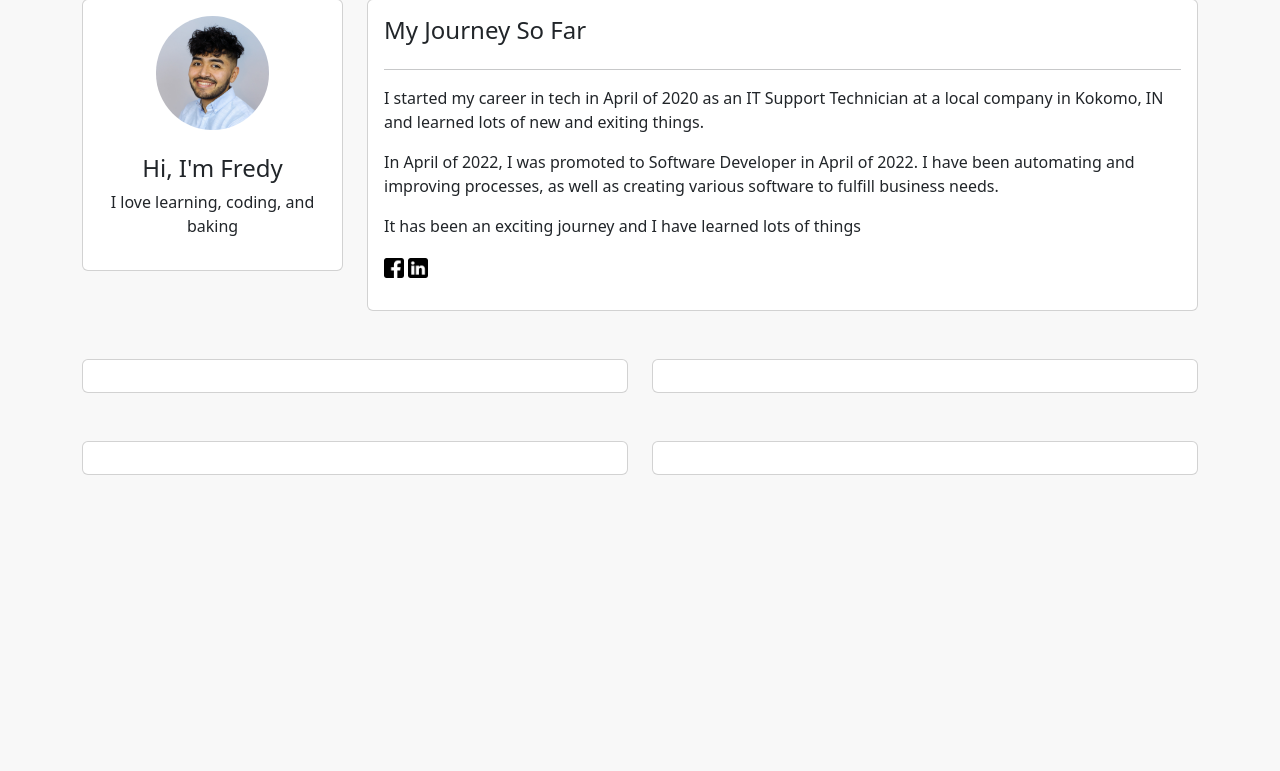
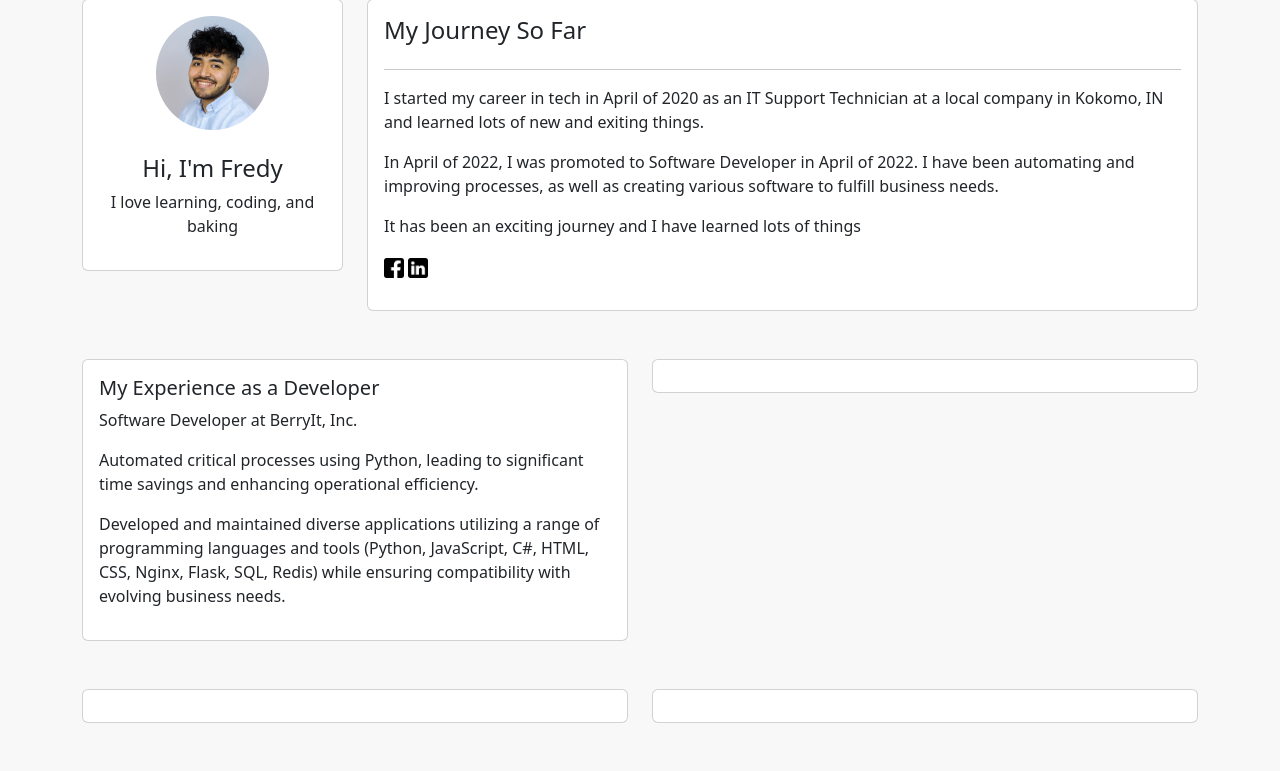
Before and after one commit to fsantamaria1/personal-website, a Django app: template base/templates/base/index.html in a window 1280 px wide. Shown: the part 49-820 px from the top of the page. Before the commit the page ends 524 px from the top, so only its background shows below. Run offline with Django 5.2, Linux system fonts and the light colour scheme; the template is opened without the code that fills it, so the values that code supplies are empty.

Commit message:
Add the My Experience as a Developer section

```diff
--- a/base/templates/base/index.html
+++ b/base/templates/base/index.html
@@ -52,7 +52,19 @@
 
         <div class="row mb-5">
             <div class="col-md-6">
-                <div class="card card-body"></div>
+                <div class="card card-body">
+                    <h5>My Experience as a Developer</h5>
+                    <p>
+                        Software Developer at BerryIt, Inc.
+                    </p>
+                    <p>
+                        Automated critical processes using Python, leading to significant time savings and enhancing operational efficiency.
+                    </p>
+                    <p>
+                        Developed and maintained diverse applications utilizing a range of programming languages and tools
+                        (Python, JavaScript, C#, HTML, CSS, Nginx, Flask, SQL, Redis) while ensuring compatibility with evolving business needs.
+                    </p>
+                </div>
             </div>
             <div class="col-md-6">
                 <div class="card card-body"></div>
```
